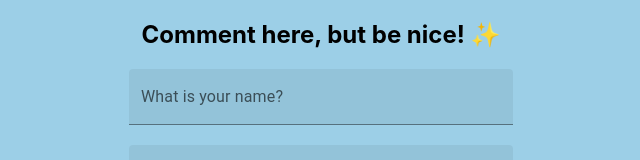
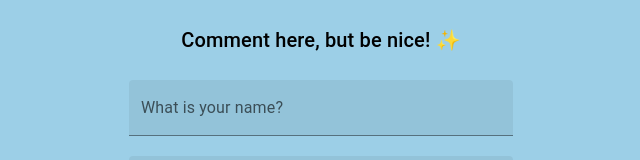
Before and after one commit to apr-dev/ali-comment-feed, a React (Create React App) app in the folder client/: page / in a window 1280 px wide. Shown: the top 160 px of the page, without its empty margins (319-959 px from the left). Built offline with nearby package versions, Linux system fonts and the light colour scheme; no server answers.

Commit message:
styling tweaks

```diff
--- a/client/src/App.js
+++ b/client/src/App.js
@@ -3,12 +3,15 @@ import React, { Component } from 'react';
 import CommentForm from './commentForm';
 import CommentFeed from  './commentFeed';
 import { GlobalProvider } from './context/GlobalState'
+import Typography from '@mui/material/Typography';
 
 class App extends Component {
   render() {
     return (
       <div className="App">
-        <h2>Comment here, but be nice! ✨</h2>
+        <Typography variant="h6" sx={{ my: 3 }}>
+          Comment here, but be nice! ✨
+        </Typography>
         <GlobalProvider>
           <CommentForm/>
           <CommentFeed/>
```
